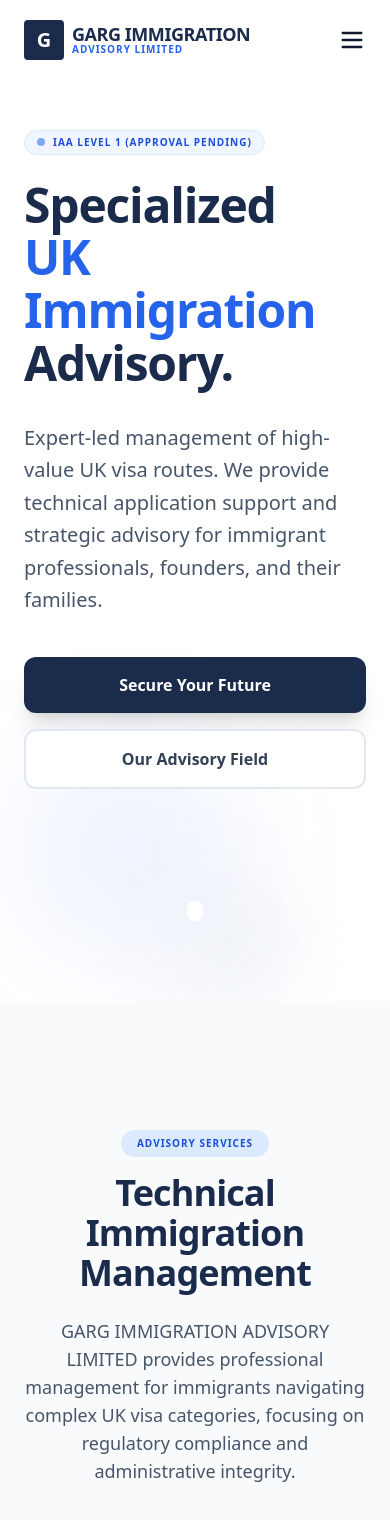
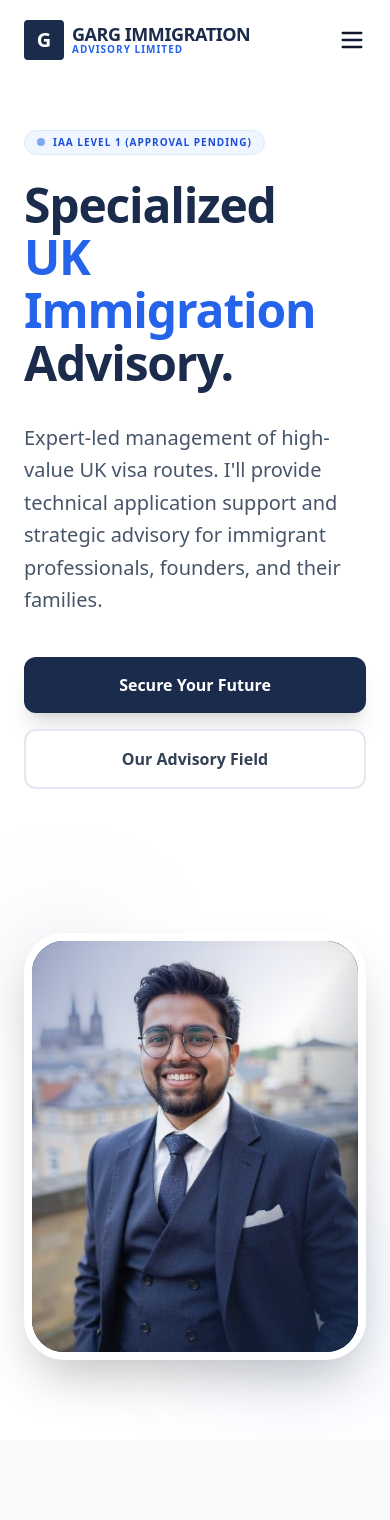
Before and after one commit to saurav453/garg-immigration, a Next.js app: page / in a window 390 px wide. Shown: the top 1520 px of the page. Built offline with nearby package versions, Linux system fonts and the light colour scheme.

Commit message:
Refine text in page.tsx for clarity and update layout styles

```diff
--- a/src/app/page.tsx
+++ b/src/app/page.tsx
@@ -180,8 +180,8 @@ const App = () => {
                 Advisory.
               </h1>
               <p className="text-xl text-slate-600 mb-10 leading-relaxed max-w-2xl">
-                Expert-led management of high-value UK visa routes. We provide
-                technical application support and strategic advisory for
+                Expert-led management of high-value UK visa routes. I&apos;ll
+                provide technical application support and strategic advisory for
                 immigrant professionals, founders, and their families.
               </p>
               <div className="flex flex-col sm:flex-row gap-4 mb-12">
@@ -200,7 +200,7 @@ const App = () => {
               </div>
             </div>
 
-            <div className="lg:w-2/5 relative">
+            <div className="w-full lg:w-2/5 relative mt-8 lg:mt-0">
               <div className="relative z-10 rounded-[2.5rem] overflow-hidden shadow-2xl aspect-[4/5] bg-[#1A2B4C] border-8 border-white">
                 {/* Image from public/nakul-glass.jpg fills the card */}
                 <Image
```
